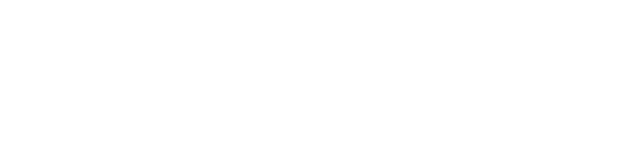
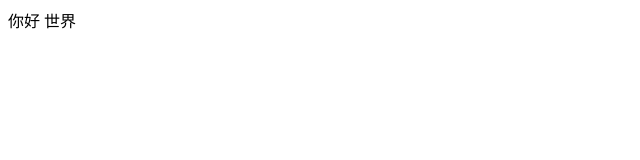
Before and after one commit to xjw51888/test, a plain HTML site: page index.html in a window 1280 px wide. Shown: the full height of the page, 0-640 px from the left. Drawn offline with Linux system fonts and the light colour scheme.

Commit message:
第二次

```diff
--- a/index.html
+++ b/index.html
@@ -9,7 +9,11 @@
 </head>
 
 <body>
+    <div>
+        你好 世界
 
+
+    </div>
 </body>
 
 </html>
```
